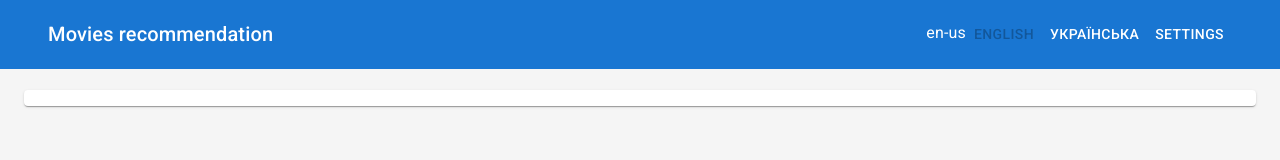
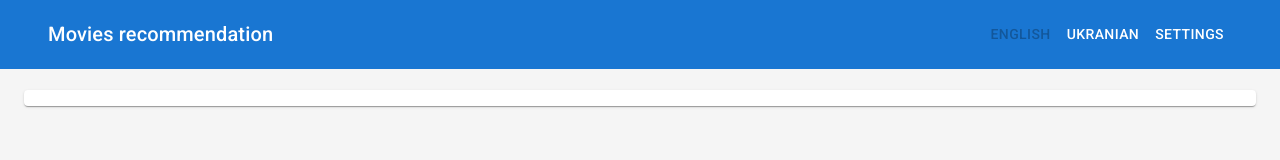
Before and after one commit to VitalyyP/movies_client, a React (Create React App) app: page /recommend in a window 1280 px wide. Shown: the top 160 px of the page. Built offline with nearby package versions, Linux system fonts and the light colour scheme.

Commit message:
fix context

```diff
--- a/src/App.tsx
+++ b/src/App.tsx
@@ -1,6 +1,15 @@
+import { useState } from "react";
 import { BrowserRouter, Routes, Route } from "react-router-dom";
 import { CssBaseline, Container, Box } from "@mui/material";
-import { ApolloClient, InMemoryCache, ApolloProvider } from "@apollo/client";
+import {
+  ApolloClient,
+  InMemoryCache,
+  ApolloProvider,
+  HttpLink,
+  ApolloLink,
+  Operation,
+  from,
+} from "@apollo/client";
 
 import Navigation from "./components/Navigation";
 import Home from "./pages/Home/index";
@@ -8,15 +17,35 @@ import Settings from "./pages/Settings";
 import Recommend from "./pages/Recommend";
 import MovieDetailsPage from "./pages/MovieDetailsPage";
 
+import LanguageContext from "./components/Context/Context";
+import { LOCALES } from "../src/config";
+
 function App() {
+  const [language, setLanguage] = useState(LOCALES.ENGLISH);
+  const httpLink = new HttpLink({ uri: "http://localhost:4000/" });
+  const localeMiddleware = new ApolloLink((operation, forward) => {
+    const customHeaders = operation.getContext().hasOwnProperty("headers")
+      ? operation.getContext().hearedrs
+      : {};
+
+    operation.setContext({
+      headers: {
+        ...customHeaders,
+        language,
+      },
+    });
+    return forward(operation);
+  });
+
   const client = new ApolloClient({
-    uri: "http://localhost:4000/",
+    link: from([localeMiddleware, httpLink]),
     cache: new InMemoryCache(),
     connectToDevTools: true,
   });
 
   return (
     <>
+      <LanguageContext.Provider value={{ language, setLanguage }}>
         <ApolloProvider client={client}>
           <BrowserRouter>
             <CssBaseline />
@@ -44,6 +73,7 @@ function App() {
             </Box>
           </BrowserRouter>
         </ApolloProvider>
+      </LanguageContext.Provider>
     </>
   );
 }
--- /dev/null
+++ b/src/components/Context/Context.ts
@@ -0,0 +1,10 @@
+import { createContext } from "react";
+
+interface IContext {
+  language: string;
+  setLanguage: React.Dispatch<React.SetStateAction<string>>;
+}
+
+const LanguageContext = createContext<IContext | null>(null);
+
+export default LanguageContext;
--- /dev/null
+++ b/src/components/Languages/index.tsx
@@ -0,0 +1,33 @@
+import { useContext } from "react";
+import { Box, Button } from "@mui/material";
+
+import LanguageContext from "../Context/Context";
+import { LOCALES } from "../../config";
+
+const Languages = () => {
+  const context = useContext(LanguageContext);
+  const { language, setLanguage } = context
+    ? context
+    : { language: "", setLanguage: () => {} };
+  console.log("context: ", context);
+  return (
+    <Box>
+      <Button
+        disabled={language === LOCALES.ENGLISH}
+        sx={{ my: 2, color: "white" }}
+        onClick={() => setLanguage(LOCALES.ENGLISH)}
+      >
+        English
+      </Button>
+      <Button
+        disabled={language === LOCALES.UKRANIAN}
+        sx={{ my: 2, color: "white" }}
+        onClick={() => setLanguage(LOCALES.UKRANIAN)}
+      >
+        Ukranian
+      </Button>
+    </Box>
+  );
+};
+
+export default Languages;
--- a/src/components/Navigation/index.tsx
+++ b/src/components/Navigation/index.tsx
@@ -1,4 +1,4 @@
-import { useState, useContext, useCallback } from "react";
+import { useState } from "react";
 import { Link as RouterLink } from "react-router-dom";
 
 import {
@@ -20,27 +20,11 @@ import {
 } from "@mui/material";
 import MenuIcon from "@mui/icons-material/Menu";
 import SettingsIcon from "@mui/icons-material/Settings";
-import { AppContext } from "../Context";
-import defaultContext from "../Context/defaultContext";
-import IAppContext from "../../interfaces/IAppContext";
-import { LOCALES } from "../../config";
+
+import Languages from "../Languages";
 
 const Navigation = () => {
   const [isDrawerOpen, setDrawerOpen] = useState(false);
-  const { state, dispatch } = useContext(AppContext) || defaultContext;
-
-  // const setLanguage = useCallback((locale: string) => {
-  //   dispatch({
-  //     type: "setLocale",
-  //     locale,
-  //   })
-  // }, []);
-  const setLanguage = (locale: string) => {
-    // dispatch({
-    //   type: "setLocale",
-    //   locale,
-    // });
-  };
 
   const list = () => (
     <Box sx={{ width: 250 }} role="presentation">
@@ -62,6 +46,7 @@ const Navigation = () => {
       </List>
     </Box>
   );
+
   return (
     <Box sx={{ flexGrow: 1 }}>
       <AppBar position="static">
@@ -88,17 +73,7 @@ const Navigation = () => {
                 Movies recommendation
               </Typography>
             </Link>
-            <Box>
-              {state.locale}
-              <Button
-                disabled={state.locale === "en-us"}
-                sx={{ my: 2, color: "white" }}
-                // onClick={setLanguage(LOCALES.ENGLISH)}
-              >
-                English
-              </Button>
-              <Button sx={{ my: 2, color: "white" }}>Українська</Button>
-            </Box>
+            <Languages />
             <Box sx={{ flexGrow: 0, display: { xs: "none", lg: "flex" } }}>
               <Button
                 component={RouterLink}
```
Also changed, not shown: src/components/Context/index.tsx (+0 -16 lines). Lines whose indentation alone changed are shown as unchanged.
